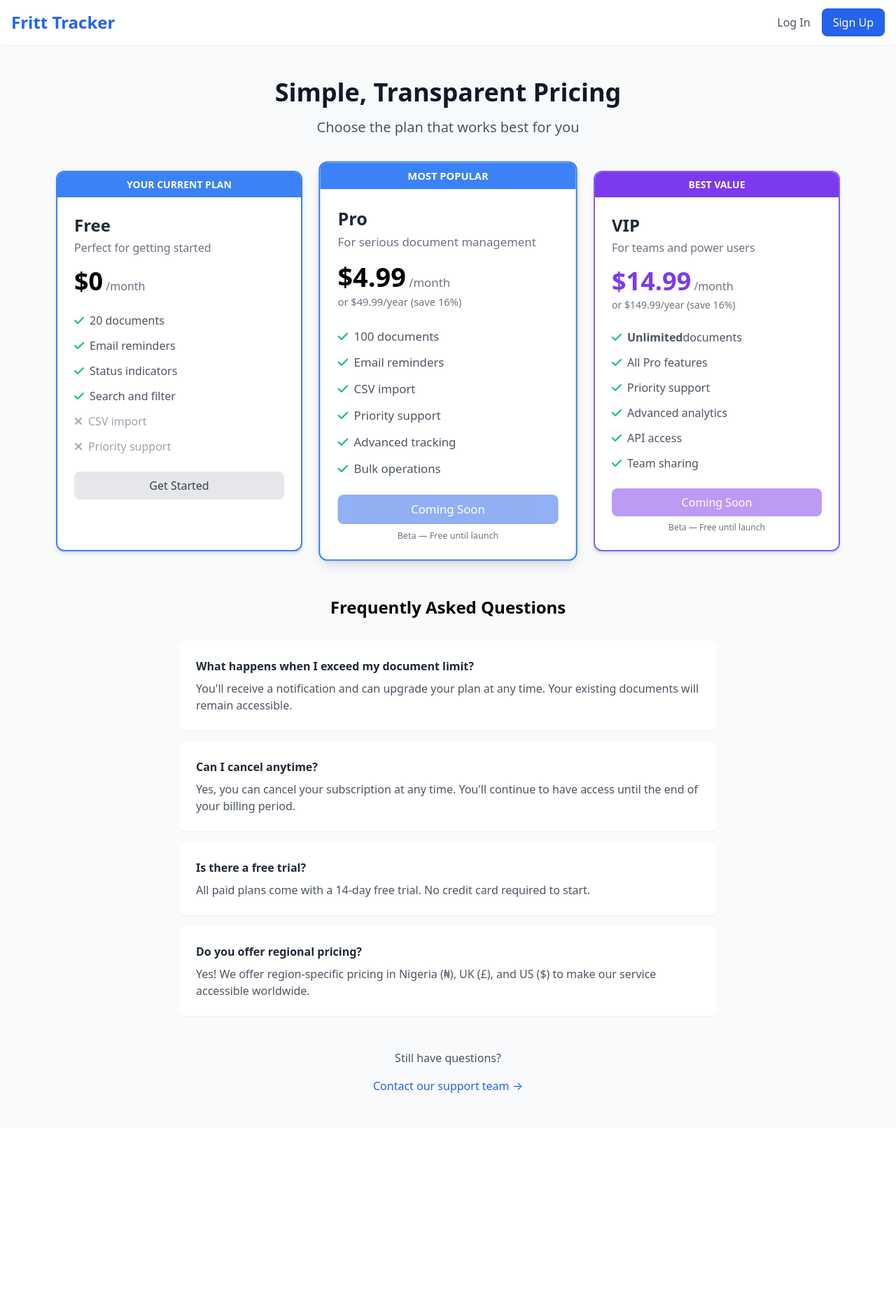
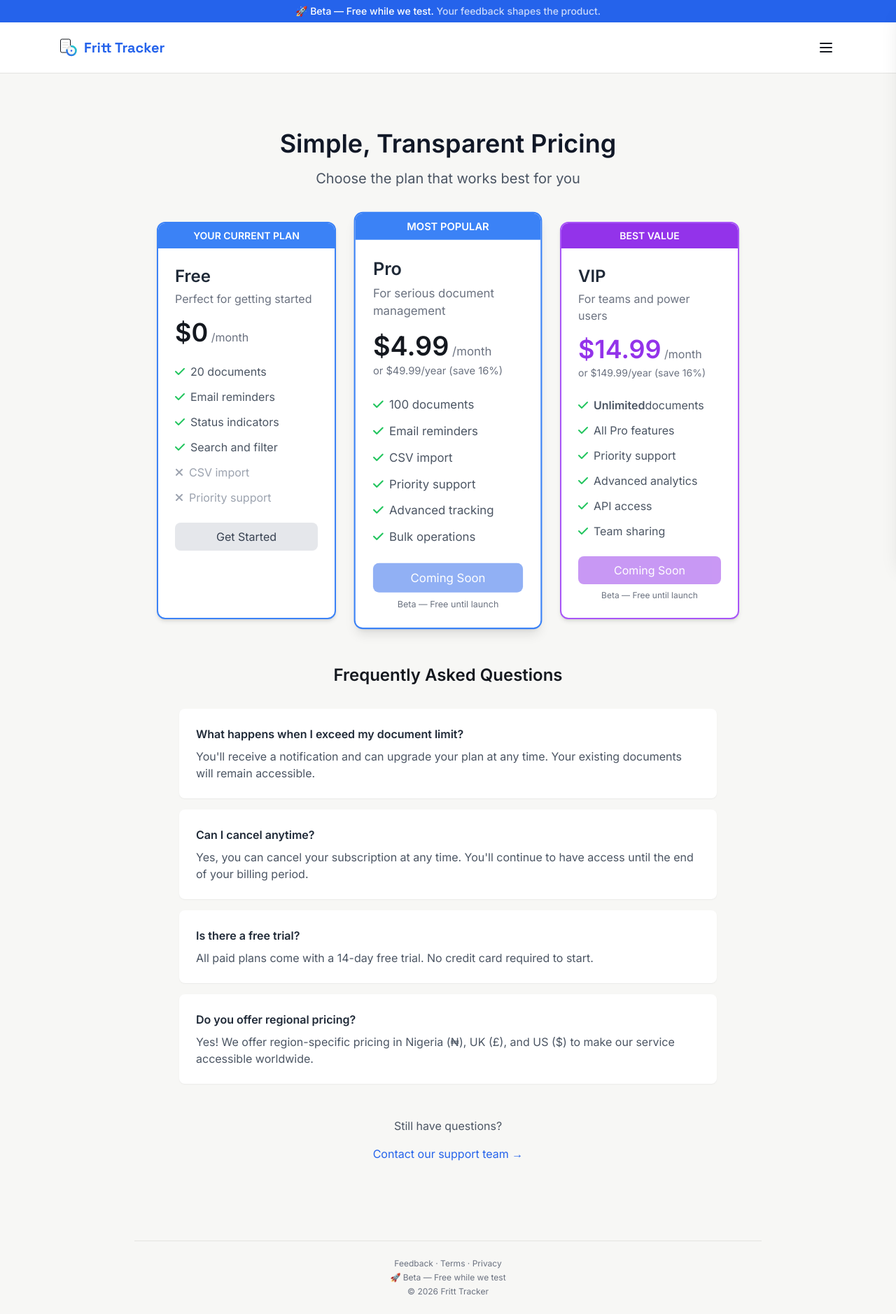
Before and after one commit to sedejordan/docTracker, a Flask app: page /pricing in a window 1280 px wide. Shown: the whole page at 70% size. Before the commit the page ends 1562 px from the top, so only its background shows below. Run offline with Flask 3, Linux system fonts and the light colour scheme; some libraries are stand-ins or nearby versions.

Commit message:
pricing.html now extends base.html

```diff
--- a/templates/pricing.html
+++ b/templates/pricing.html
@@ -1,37 +1,14 @@
-<!DOCTYPE html>
-<html>
-<head>
-    <title>Pricing - Fritt Tracker</title>
-    <link rel="icon" type="image/svg+xml" href="/static/fritt-tracker-logo.svg">
-    <link href="https://cdn.jsdelivr.net/npm/tailwindcss@2.2.19/dist/tailwind.min.css" rel="stylesheet">
-    <link rel="stylesheet" href="https://cdnjs.cloudflare.com/ajax/libs/font-awesome/6.4.0/css/all.min.css">
+{% extends "base.html" %}
+
+{% block title %}Pricing - Fritt Tracker{% endblock %}
+
+{% block content %}
 <style>
     .bg-fritt { background-color: #2563eb; }
     .border-fritt { border-color: #2563eb; }
     .text-fritt { color: #2563eb; }
     .hover\:bg-fritt-dark:hover { background-color: #1d4ed8; }
 </style>
-</head>
-<body class="bg-gray-50">
-    <!-- Navigation -->
-    <nav class="bg-white shadow-sm">
-        <div class="container mx-auto px-4 py-3 flex justify-between items-center">
-            <a href="{{ url_for('home') }}" class="text-2xl font-bold text-blue-600">Fritt Tracker</a>
-            <div class="flex items-center space-x-4">
-                {% if session.get('user_id') %}
-                    <!-- Logged in - show dashboard link and logout -->
-                    <a href="{{ url_for('home') }}" class="text-gray-600 hover:text-gray-800">
-                        <i class="fas fa-arrow-left mr-1"></i> Dashboard
-                    </a>
-                    <a href="{{ url_for('logout') }}" class="text-gray-600 hover:text-gray-800">Logout</a>
-                {% else %}
-                    <!-- Not logged in - show login/signup -->
-                    <a href="{{ url_for('login') }}" class="text-gray-600 hover:text-gray-800">Log In</a>
-                    <a href="{{ url_for('register') }}" class="bg-blue-600 text-white px-4 py-2 rounded-lg hover:bg-blue-700 transition">Sign Up</a>
-                {% endif %}
-            </div>
-        </div>
-    </nav>
 
 <!-- Pricing Header -->
 <div class="text-center py-12">
@@ -47,6 +24,14 @@
                     with <strong>{{ doc_count }}</strong> of <strong>20</strong> documents used
                 {% elif subscription_tier == 'pro' %}
                     with <strong>{{ doc_count }}</strong> documents tracked
+                    {% if subscription_expiry %}
+                        {% set days_left = ((subscription_expiry - now).days) %}
+                        {% if days_left > 0 %}
+                            (expires in {{ days_left }} days)
+                        {% endif %}
+                    {% endif %}
+                {% elif subscription_tier == 'vip' %}
+                    with <strong>unlimited</strong> documents
                     {% if subscription_expiry %}
                         {% set days_left = ((subscription_expiry - now).days) %}
                         {% if days_left > 0 %}
@@ -158,7 +143,6 @@
                     </li>
                 </ul>
                 {% if session.get('user_id') %}
-                        <!-- For Pro Plan - Monthly -->
                     {% if subscription_tier != 'pro' %}
                         <a href="{{ url_for('subscribe', plan_type='pro_monthly') }}"
                         class="block w-full mt-6 text-center bg-blue-600 text-white py-2 rounded-lg hover:bg-blue-700 transition">
@@ -170,7 +154,6 @@
                             <i class="fas fa-check mr-2"></i> Current Plan
                         </button>
                     {% endif %}
-                            <p class="text-xs text-gray-500 text-center mt-2">Beta — Free until launch</p>
                 {% else %}
                     <button class="block w-full mt-6 text-center bg-blue-600 text-white py-2 rounded-lg hover:bg-blue-700 transition opacity-50 cursor-not-allowed" disabled>
                         Coming Soon
@@ -198,7 +181,7 @@
                 <ul class="mt-6 space-y-3">
                     <li class="flex items-center text-gray-600">
                         <i class="fas fa-check text-green-500 mr-2"></i>
-                            <strong>Unlimited </strong> documents
+                        <strong>Unlimited</strong> documents
                     </li>
                     <li class="flex items-center text-gray-600">
                         <i class="fas fa-check text-green-500 mr-2"></i>
@@ -222,7 +205,6 @@
                     </li>
                 </ul>
                 {% if session.get('user_id') %}
-                        <!-- For VIP Plan - Monthly -->
                     {% if subscription_tier != 'vip' %}
                         <a href="{{ url_for('subscribe', plan_type='vip_monthly') }}"
                         class="block w-full mt-6 text-center bg-purple-600 text-white py-2 rounded-lg hover:bg-purple-700 transition">
@@ -273,5 +255,7 @@
         <a href="mailto:support@fritt.org" class="text-blue-600 hover:underline">Contact our support team →</a>
     </div>
 </div>
-</body>
-</html>
+
+<!-- Font Awesome for icons -->
+<link rel="stylesheet" href="https://cdnjs.cloudflare.com/ajax/libs/font-awesome/6.4.0/css/all.min.css">
+{% endblock %}
```
Lines whose indentation alone changed are shown as unchanged.
